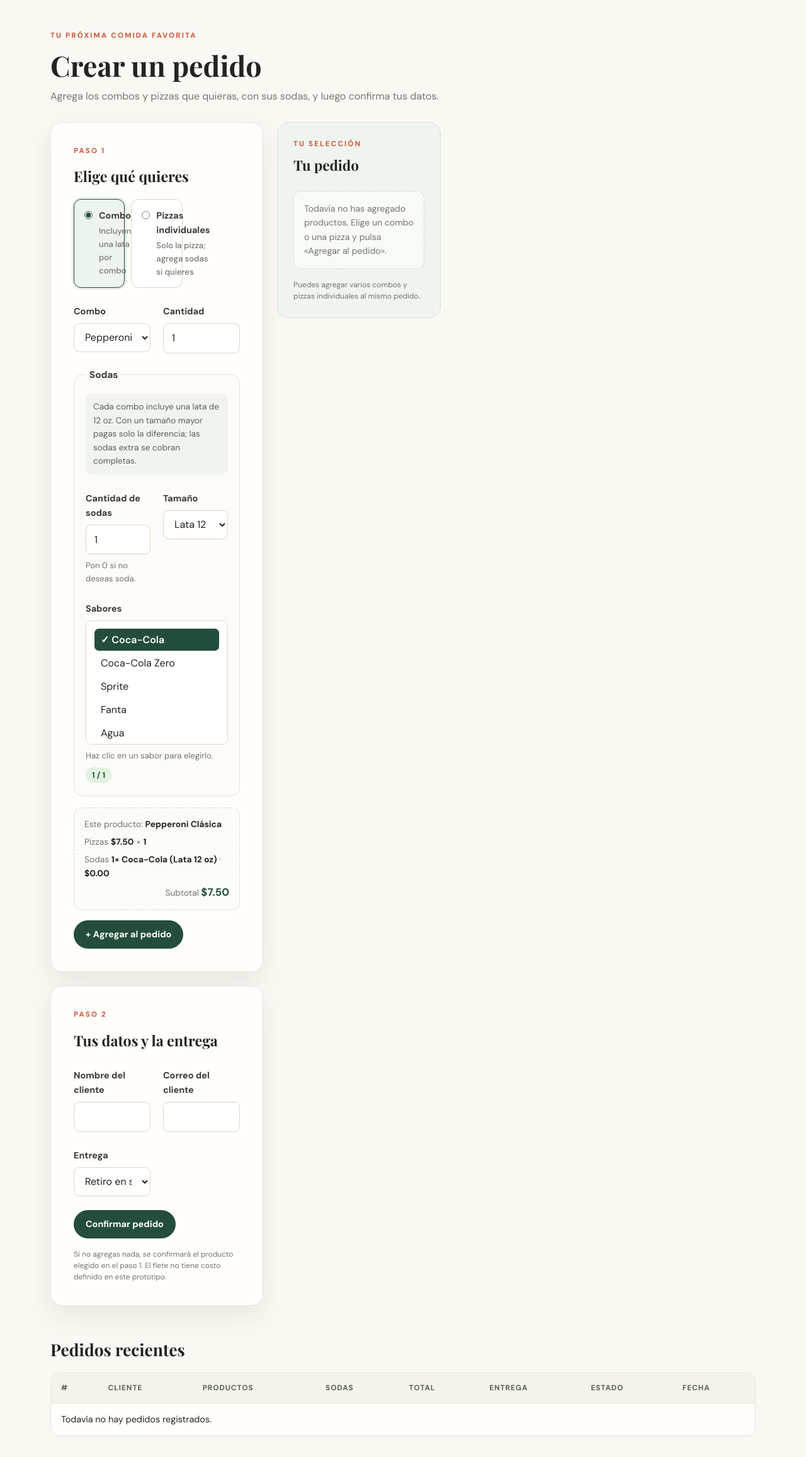
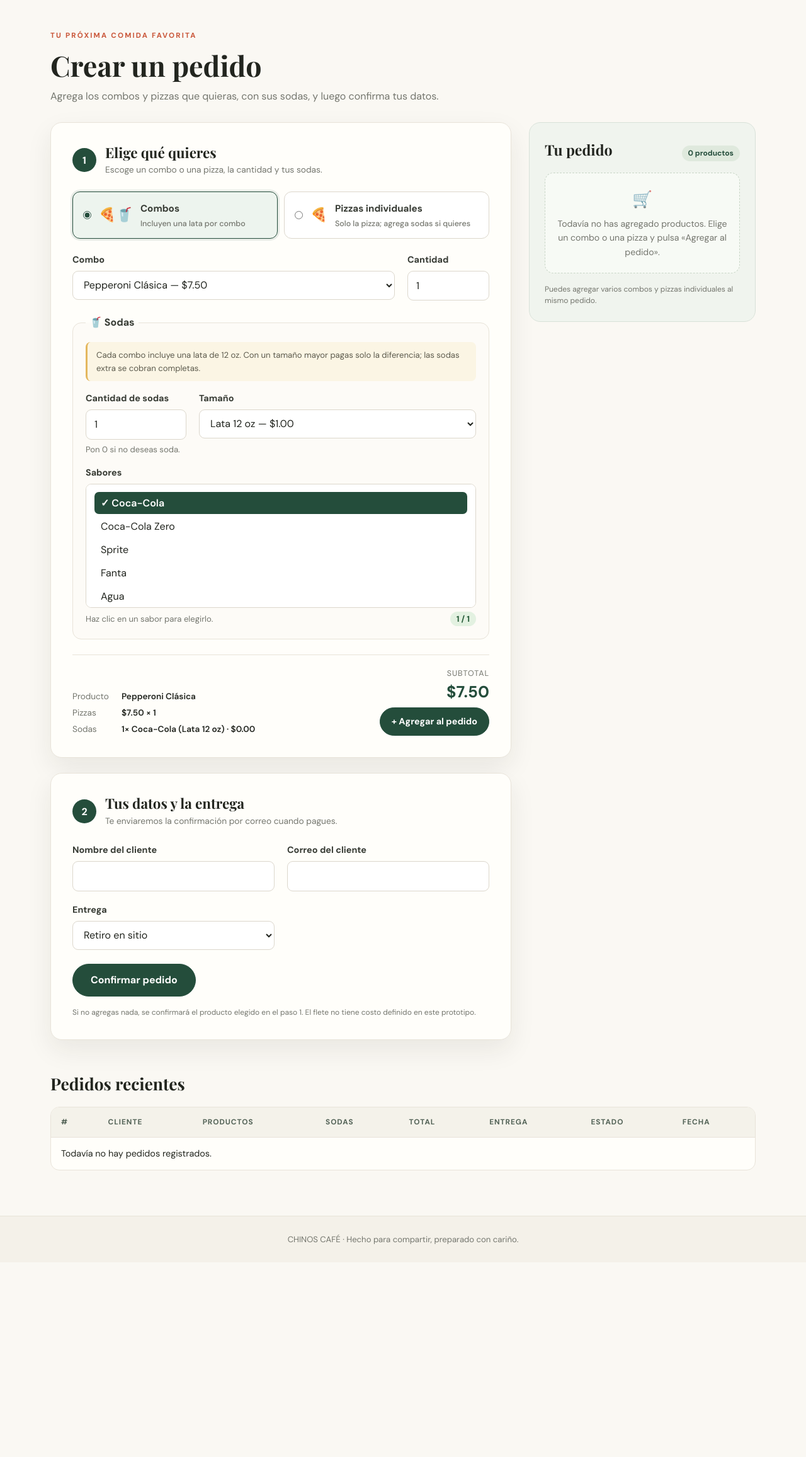
Before and after one commit to lorenacortes2002/Parcial, a Flask app: page /pedidos in a window 1280 px wide. Shown: the part 78-2391 px from the top of the page at 63% size. After the commit the page ends 2053 px from the top, so only its background shows below. Run offline with Flask 3, Linux system fonts and the light colour scheme; data comes from the database, SQL or seed files in the repository; data that the repository does not hold is empty.

Commit message:
Mejorar el diseño de la página de pedidos
- Los estilos de la página se aplican después de las reglas generales de
  formularios (antes quedaba limitada a una columna angosta).
- Pasos numerados, producto y cantidad en una fila, sodas ordenadas,
  subtotal junto al botón de agregar y carrito más claro.
- Diseño adaptado a pantallas pequeñas.

Co-Authored-By: Claude Opus 5.5 <noreply@anthropic.com>

```diff
--- a/static/style.css
+++ b/static/style.css
@@ -284,47 +284,6 @@ main.container { animation: content-enter .55s cubic-bezier(.2, .7, .25, 1) both
 .duo-parts strong { color: var(--ink); }
 .menu-subtitle { margin: 40px 0 16px; font-size: 1.35rem; }
 
-/* --- Pedido con varios productos (carrito) --------------------------- */
-.order-steps { display: flex; min-width: 0; flex-direction: column; gap: 22px; }
-.order-form { max-width: none; }
-.step-title { margin: 0 0 18px; font-size: 1.45rem; }
-.item-fields { min-width: 0; margin: 0; padding: 0; border: 0; }
-.item-fields .type-options { margin-bottom: 18px; }
-.type-options--two { grid-template-columns: repeat(2, minmax(0, 1fr)); }
-.product-choice[hidden] { display: none; }
-.soda-note { margin: 0 0 12px; padding: 10px 12px; border-radius: 10px; color: #536357; background: #f1f4ee; font-size: .84rem; }
-.soda-note[hidden] { display: none; }
-.item-preview {
-  display: flex;
-  flex-wrap: wrap;
-  gap: 6px 18px;
-  margin-top: 18px;
-  padding: 14px 16px;
-  border: 1px dashed #cfd8cc;
-  border-radius: 12px;
-  color: var(--muted);
-  background: #fbfcf9;
-  font-size: .86rem;
-}
-.item-preview strong { color: var(--ink); }
-.item-preview__total { margin-left: auto; }
-.item-preview__total strong { color: var(--green); font-size: 1.05rem; }
-.cart-list { display: flex; flex-direction: column; gap: 10px; margin: 0 0 6px; padding: 0; list-style: none; }
-.cart-line {
-  position: relative;
-  padding: 12px 14px;
-  border: 1px solid #d8e1d8;
-  border-radius: 12px;
-  background: #fff;
-  animation: content-enter .3s ease-out both;
-}
-.cart-line__head { display: flex; justify-content: space-between; gap: 10px; font-size: .9rem; }
-.cart-line__head span { color: var(--green); font-weight: 700; white-space: nowrap; }
-.cart-line small { display: block; margin-top: 4px; color: var(--muted); font-size: .78rem; line-height: 1.45; }
-.cart-line__remove { margin-top: 6px; font-size: .8rem; }
-.cart-empty { margin: 0; padding: 16px; border: 1px dashed #cdd8cc; border-radius: 12px; color: var(--muted); background: #f7faf5; font-size: .88rem; }
-.menu-section + .menu-section { margin-top: 56px; }
-
 /* --- Tipo de producto en la Fábrica ---------------------------------- */
 .type-picker { margin: 0 0 6px; padding: 0; border: 0; }
 .type-picker legend { margin-bottom: 10px; padding: 0; color: #373b34; font-size: .9rem; font-weight: 700; }
@@ -478,6 +437,121 @@ main.container { animation: content-enter .55s cubic-bezier(.2, .7, .25, 1) both
 .empty-state { padding: 28px; border: 1px dashed #d9d2c5; border-radius: 14px; color: var(--muted); background: #fdfbf7; text-align: center; }
 .empty-state p { margin: 0 0 13px; }
 
+/* --- Página de pedidos (carrito) ---------------------------------------
+   Va después de las reglas generales de .form y .type-options para poder
+   ajustarlas en esta página. */
+.order-form { display: block; max-width: none; }
+.order-form .order-layout { grid-template-columns: minmax(0, 1fr) minmax(300px, 360px); gap: 28px; }
+.order-steps { display: flex; min-width: 0; flex-direction: column; gap: 24px; }
+.order-form .form-card { padding: clamp(22px, 3vw, 34px); }
+.order-form .form-field { gap: 6px; }
+.order-form .form-field > label { margin-top: 0; }
+.order-form small { line-height: 1.45; }
+
+.step-header { display: flex; align-items: center; gap: 14px; margin: 0 0 24px; }
+.step-number {
+  display: grid;
+  width: 38px;
+  height: 38px;
+  flex: 0 0 auto;
+  place-items: center;
+  border-radius: 50%;
+  color: #fff;
+  background: var(--green);
+  font-weight: 700;
+}
+.step-header h2 { margin: 0; font-size: 1.4rem; line-height: 1.2; }
+.step-header p { margin: 3px 0 0; color: var(--muted); font-size: .86rem; }
+
+.item-fields { min-width: 0; margin: 0; padding: 0; border: 0; }
+.order-form .type-options { grid-template-columns: repeat(2, minmax(0, 1fr)); margin: 0 0 22px; }
+.order-form .type-option { align-items: center; gap: 12px; padding: 14px 16px; }
+.order-form .type-option input { margin: 0; }
+.type-option__icon { font-size: 1.35rem; line-height: 1; }
+.order-form .type-option strong { font-size: .95rem; }
+.order-form .type-option small { font-size: .78rem; }
+
+.product-row { display: grid; grid-template-columns: minmax(0, 1fr) 130px; gap: 16px 20px; margin-bottom: 22px; }
+.product-choice[hidden] { display: none; }
+
+.order-form .soda-picker { margin: 0; padding: 18px 20px 20px; }
+.order-form .soda-picker legend { font-size: 1rem; }
+.soda-note { margin: 0 0 16px; padding: 10px 14px; border-left: 3px solid var(--gold); border-radius: 8px; color: #5c5a4c; background: #fbf5e4; font-size: .82rem; }
+.soda-note[hidden] { display: none; }
+.soda-grid { display: grid; grid-template-columns: 160px minmax(0, 1fr); gap: 16px 20px; }
+.soda-grid .form-field--full { grid-column: 1 / -1; }
+.order-form #refrescos { min-height: 0; }
+
+.item-footer {
+  display: flex;
+  align-items: flex-end;
+  justify-content: space-between;
+  gap: 20px;
+  margin-top: 24px;
+  padding-top: 20px;
+  border-top: 1px solid var(--line);
+}
+.item-preview { display: grid; min-width: 0; gap: 4px; margin: 0; font-size: .85rem; }
+.item-preview div { display: flex; gap: 8px; }
+.item-preview dt { width: 70px; flex: 0 0 auto; color: var(--muted); }
+.item-preview dd { min-width: 0; margin: 0; font-weight: 600; }
+.item-footer__action { display: flex; flex: 0 0 auto; flex-direction: column; align-items: flex-end; gap: 6px; }
+.item-footer__label { color: var(--muted); font-size: .78rem; text-transform: uppercase; letter-spacing: .08em; }
+.item-footer__total { color: var(--green); font-size: 1.6rem; line-height: 1; }
+.item-footer__action .btn { margin-top: 6px; }
+
+.confirm-actions { margin-top: 24px; }
+.btn-large { min-height: 50px; padding: 12px 28px; font-size: 1rem; }
+
+/* Carrito */
+.order-form .order-summary { top: 20px; padding: 24px; }
+.cart-header { display: flex; align-items: baseline; justify-content: space-between; gap: 12px; margin-bottom: 18px; }
+.cart-header h2 { margin: 0; font-size: 1.45rem; }
+.cart-count { padding: 3px 10px; border-radius: 999px; color: var(--green); background: #dfe9dd; font-size: .75rem; font-weight: 700; white-space: nowrap; }
+.cart-list { display: flex; flex-direction: column; gap: 10px; margin: 0 0 16px; padding: 0; list-style: none; }
+.cart-line {
+  display: grid;
+  gap: 3px;
+  padding: 14px 16px;
+  border: 1px solid #d8e1d8;
+  border-radius: 14px;
+  background: #fff;
+  animation: content-enter .3s ease-out both;
+}
+.cart-line__head { display: flex; justify-content: space-between; gap: 12px; margin-bottom: 4px; font-size: .92rem; line-height: 1.35; }
+.cart-line__head span { color: var(--green); font-weight: 700; white-space: nowrap; }
+.cart-line small { color: var(--muted); font-size: .78rem; line-height: 1.45; }
+.cart-line__remove {
+  justify-self: start;
+  margin-top: 8px;
+  padding: 4px 12px;
+  border: 1px solid #ecd3cd;
+  border-radius: 999px;
+  color: #a84636;
+  background: #fff;
+  cursor: pointer;
+  font: inherit;
+  font-size: .76rem;
+  font-weight: 700;
+  transition: background-color .2s ease, border-color .2s ease;
+}
+.cart-line__remove:hover { border-color: #a84636; background: #fbefed; }
+.order-form .summary-total { padding-top: 16px; border-top: 1px solid #d3ddd2; }
+.cart-empty { margin: 0 0 4px; padding: 22px 18px; border: 1px dashed #c9d6c7; border-radius: 14px; color: var(--muted); background: #f7faf5; font-size: .88rem; text-align: center; }
+.cart-empty::before { display: block; margin-bottom: 6px; content: "🛒"; font-size: 1.6rem; }
+
+@media (max-width: 900px) {
+  .order-form .order-layout { grid-template-columns: 1fr; }
+  .order-form .order-summary { position: static; }
+}
+
+@media (max-width: 560px) {
+  .order-form .type-options, .product-row, .soda-grid { grid-template-columns: 1fr; }
+  .item-footer { align-items: stretch; flex-direction: column; }
+  .item-footer__action { align-items: stretch; }
+  .item-footer__total { text-align: right; }
+}
+
 /* --- Dirección de entrega -------------------------------------------- */
 .form-field--full { grid-column: 1 / -1; }
 .form-field[hidden] { display: none; }
--- a/templates/pedidos.html
+++ b/templates/pedidos.html
@@ -13,21 +13,28 @@
 
   <div class="form-card">
     <fieldset id="item-fields" class="item-fields">
-      <p class="eyebrow">Paso 1</p>
-      <h2 class="step-title">Elige qué quieres</h2>
+      <div class="step-header">
+        <span class="step-number" aria-hidden="true">1</span>
+        <div>
+          <h2>Elige qué quieres</h2>
+          <p>Escoge un combo o una pizza, la cantidad y tus sodas.</p>
+        </div>
+      </div>
 
       <div class="type-options type-options--two" role="radiogroup" aria-label="Tipo de producto">
         <label class="type-option">
           <input type="radio" name="categoria" value="COMBO" {% if categoria == 'COMBO' %}checked{% endif %}>
+          <span class="type-option__icon" aria-hidden="true">🍕🥤</span>
           <span><strong>Combos</strong><small>Incluyen una lata por combo</small></span>
         </label>
         <label class="type-option">
           <input type="radio" name="categoria" value="PIZZA" {% if categoria == 'PIZZA' %}checked{% endif %}>
+          <span class="type-option__icon" aria-hidden="true">🍕</span>
           <span><strong>Pizzas individuales</strong><small>Solo la pizza; agrega sodas si quieres</small></span>
         </label>
       </div>
 
-      <div class="form-grid">
+      <div class="product-row">
         <div class="form-field product-choice" data-categoria="COMBO" {% if categoria != 'COMBO' %}hidden{% endif %}>
           <label for="pizza-id">Combo</label>
           <select id="pizza-id" name="pizza_id" class="product-select" {% if categoria != 'COMBO' %}disabled{% endif %}>
@@ -62,12 +69,13 @@
           <input id="cantidad" type="number" name="cantidad" min="1" max="{{ max_cantidad }}"
             value="{{ form.get('cantidad', 1) }}" required>
         </div>
+      </div>
 
-        <fieldset class="form-field form-field--full soda-picker" id="soda-picker">
-          <legend>Sodas</legend>
+        <fieldset class="soda-picker" id="soda-picker">
+          <legend>🥤 Sodas</legend>
           <p id="soda-note" class="soda-note"
             data-incluida="{{ precios_soda[tamano_incluido] }}">Cada combo incluye una lata de 12 oz. Con un tamaño mayor pagas solo la diferencia; las sodas extra se cobran completas.</p>
-          <div class="form-grid">
+          <div class="soda-grid">
             <div class="form-field">
               <label for="refresco-cantidad">Cantidad de sodas</label>
               <input id="refresco-cantidad" type="number" name="refresco_cantidad"
@@ -112,26 +120,32 @@
             </div>
           </div>
         </fieldset>
-      </div>
 
-      <div class="item-preview" aria-live="polite">
-        <span>Este producto: <strong id="summary-pizza">—</strong></span>
-        <span>Pizzas <strong id="summary-unit">$0.00</strong> × <strong id="summary-quantity">1</strong></span>
-        <span>Sodas <strong id="summary-sodas">Ninguna</strong> · <strong id="summary-sodas-price">$0.00</strong></span>
-        <span class="item-preview__total">Subtotal <strong id="summary-total">$0.00</strong></span>
-      </div>
-
-      <div class="form-actions">
-        <button type="submit" class="btn" formaction="{{ url_for('pedidos_agregar') }}" formnovalidate>
-          + Agregar al pedido
-        </button>
+      <div class="item-footer">
+        <dl class="item-preview" aria-live="polite">
+          <div><dt>Producto</dt><dd id="summary-pizza">—</dd></div>
+          <div><dt>Pizzas</dt><dd><span id="summary-unit">$0.00</span> × <span id="summary-quantity">1</span></dd></div>
+          <div><dt>Sodas</dt><dd><span id="summary-sodas">Ninguna</span> · <span id="summary-sodas-price">$0.00</span></dd></div>
+        </dl>
+        <div class="item-footer__action">
+          <span class="item-footer__label">Subtotal</span>
+          <strong id="summary-total" class="item-footer__total">$0.00</strong>
+          <button type="submit" class="btn" formaction="{{ url_for('pedidos_agregar') }}" formnovalidate>
+            + Agregar al pedido
+          </button>
+        </div>
       </div>
     </fieldset>
   </div>
 
   <div class="form-card">
-    <p class="eyebrow">Paso 2</p>
-    <h2 class="step-title">Tus datos y la entrega</h2>
+    <div class="step-header">
+      <span class="step-number" aria-hidden="true">2</span>
+      <div>
+        <h2>Tus datos y la entrega</h2>
+        <p>Te enviaremos la confirmación por correo cuando pagues.</p>
+      </div>
+    </div>
     <div class="form-grid">
       <div class="form-field">
         <label for="cliente">Nombre del cliente</label>
@@ -163,8 +177,8 @@
         <small id="direccion-help">Incluye barrio, calle, número de casa o apartamento y un punto de referencia.</small>
       </div>
     </div>
-    <div class="form-actions">
-      <button type="submit" class="btn" id="confirmar-pedido">Confirmar pedido</button>
+    <div class="form-actions confirm-actions">
+      <button type="submit" class="btn btn-large" id="confirmar-pedido">Confirmar pedido</button>
     </div>
     <p class="summary-footnote">
       {% if carrito %}Se confirmarán los productos de «Tu pedido».{% else %}Si no agregas nada, se confirmará el producto elegido en el paso 1.{% endif %}
@@ -175,8 +189,10 @@
 
 <aside class="order-summary" id="tu-pedido" aria-labelledby="order-summary-title"
   data-items="{{ carrito|length }}">
-  <p class="eyebrow">Tu selección</p>
-  <h2 id="order-summary-title">Tu pedido</h2>
+  <div class="cart-header">
+    <h2 id="order-summary-title">Tu pedido</h2>
+    <span class="cart-count">{{ carrito|length }} {{ 'producto' if carrito|length == 1 else 'productos' }}</span>
+  </div>
   {% if carrito %}
     <ul class="cart-list">
       {% for linea in carrito %}
@@ -185,10 +201,12 @@
             <strong>{{ linea.cantidad }}× {{ linea.nombre }}</strong>
             <span>${{ "%.2f"|format(linea.subtotal) }}</span>
           </div>
-          <small>Pizzas ${{ "%.2f"|format(linea.precio_pizzas) }} · Sodas: {{ linea.sodas }}
-            {% if linea.sodas_cantidad %}(${{ "%.2f"|format(linea.precio_sodas) }}){% endif %}</small>
-          <button type="submit" class="link-danger cart-line__remove"
-            formaction="{{ url_for('pedidos_quitar', indice=loop.index0) }}" formnovalidate>Quitar</button>
+          <small>🍕 Pizzas ${{ "%.2f"|format(linea.precio_pizzas) }}</small>
+          <small>🥤 {{ linea.sodas if linea.sodas_cantidad else 'Sin sodas' }}
+            {% if linea.sodas_cantidad %}· ${{ "%.2f"|format(linea.precio_sodas) }}{% endif %}</small>
+          <button type="submit" class="cart-line__remove"
+            formaction="{{ url_for('pedidos_quitar', indice=loop.index0) }}" formnovalidate
+            aria-label="Quitar {{ linea.nombre }}">Quitar</button>
         </li>
       {% endfor %}
     </ul>
```
